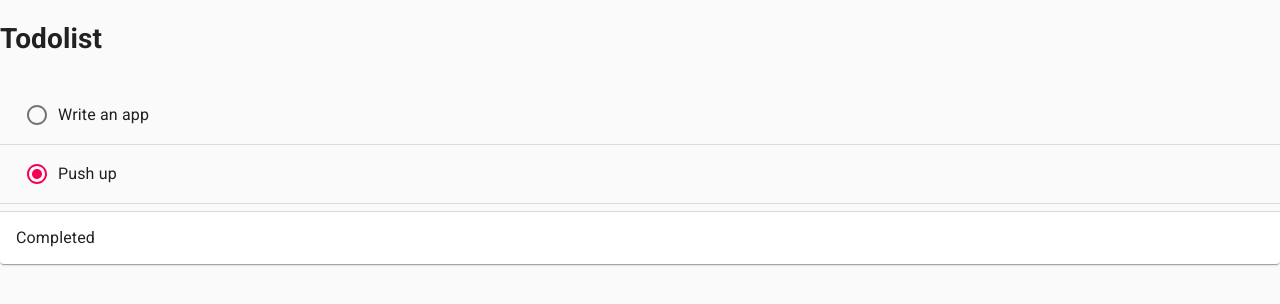
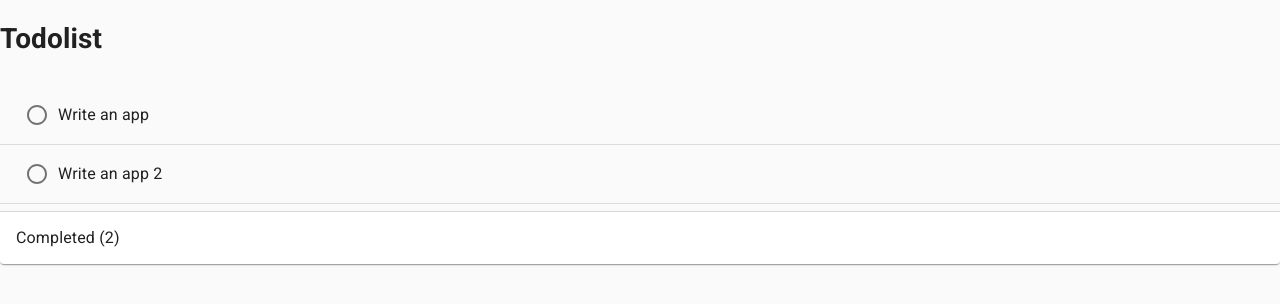
Before and after one commit to BuiKiem/todolist, a React (Create React App) app: page / in a window 1280 px wide. Shown: the top 304 px of the page. Built offline with nearby package versions, Linux system fonts and the light colour scheme.

Commit message:
split 'todos' into 'onGoingTodos' and 'completedTodos'

```diff
--- a/src/App.tsx
+++ b/src/App.tsx
@@ -10,18 +10,28 @@ const todos: TTodo[] = [
     complete: false,
   },
   {
+    text: "Write an app 2",
+    complete: false,
+  },
+  {
     text: "Push up",
+    complete: true,
+  },
+  {
+    text: "Push up 2",
     complete: true,
   },
 ];
 
 function App() {
+  const onGoingTodos = todos.filter((todo) => !todo.complete);
+  const completedTodos = todos.filter((todo) => todo.complete);
   return (
     <>
       <CssBaseline />
       <h1>Todolist</h1>
-      <OnGoingTodoList todos={todos} />
-      <CompletedTodoList todos={todos} />
+      <OnGoingTodoList todos={onGoingTodos} />
+      <CompletedTodoList todos={completedTodos} />
     </>
   );
 }
--- a/src/components/CompleteTodoList/CompletedTodoList.tsx
+++ b/src/components/CompleteTodoList/CompletedTodoList.tsx
@@ -17,7 +17,7 @@ export const CompletedTodoList: React.FC<IProps> = ({ todos }) => {
   return (
     <ExpansionPanel>
       <ExpansionPanelSummary>
-        <Typography variant="subtitle1">Completed</Typography>
+        <Typography variant="subtitle1">Completed ({todos.length})</Typography>
       </ExpansionPanelSummary>
       <List>
         {todos.map((todo) => (
```
